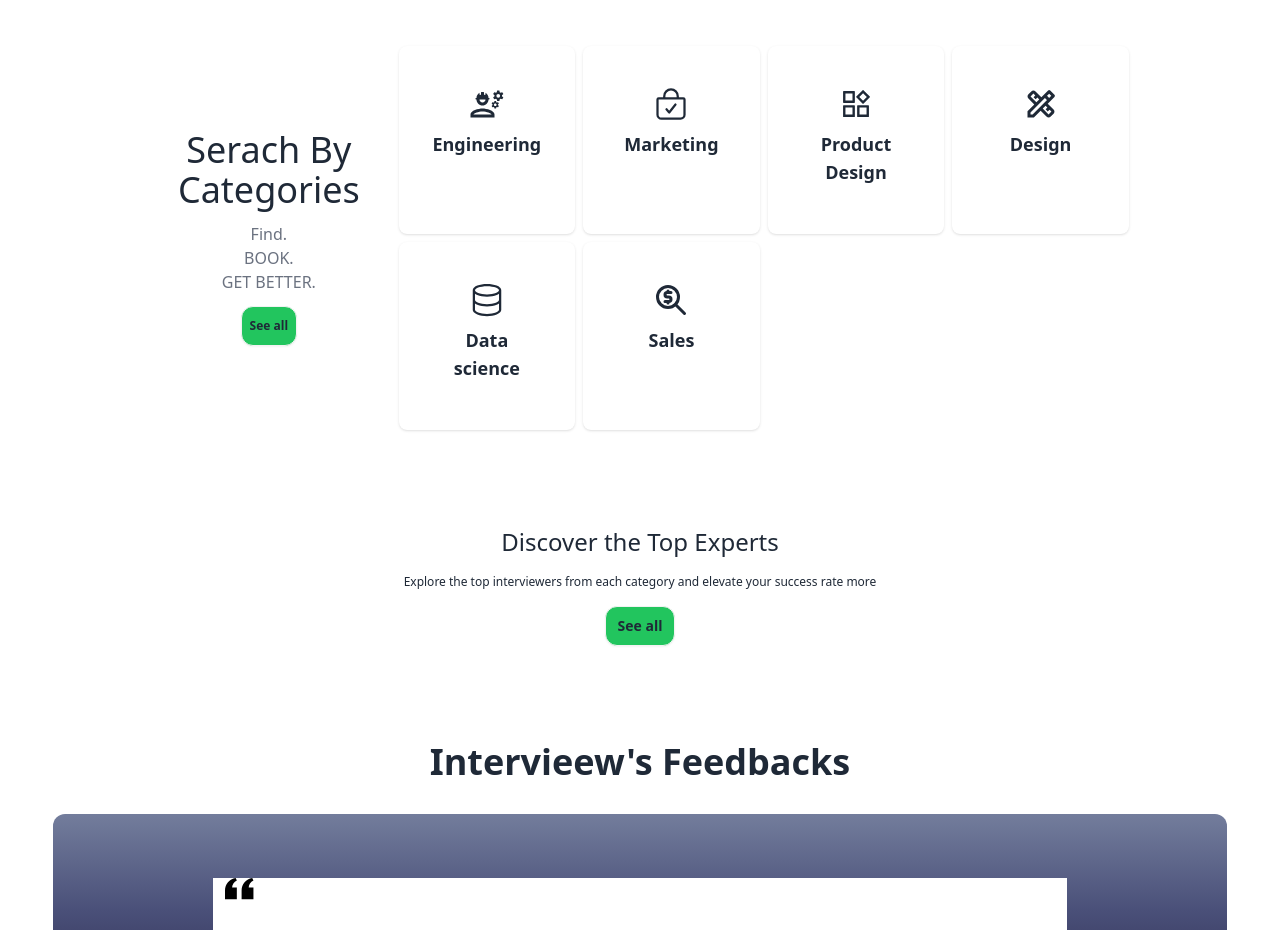
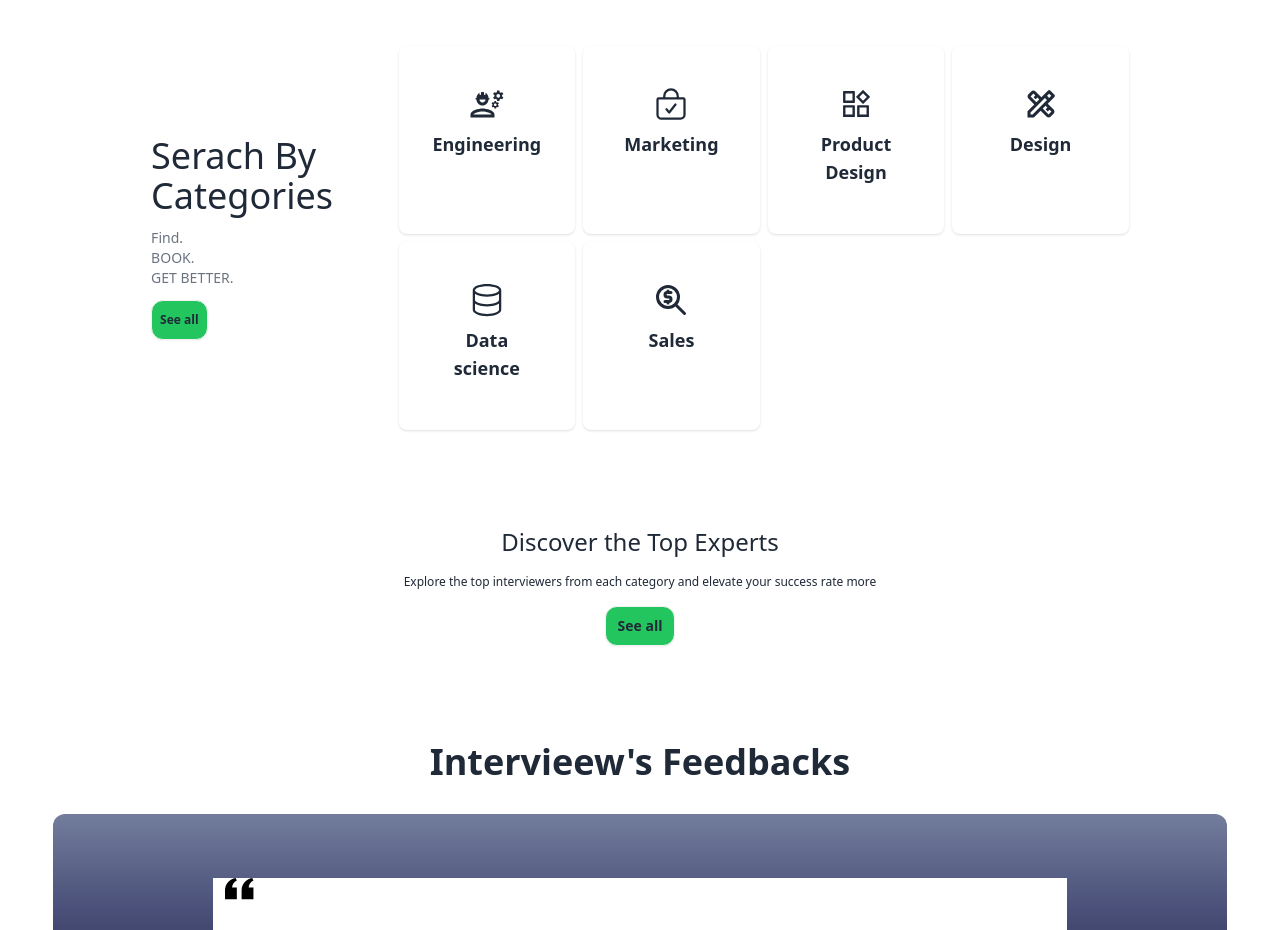
Before and after one commit to HiYasin/mocktrails-client, a React (Vite) app: page / in a window 1280 px wide. Shown: the part 1900-2830 px from the top of the page. Built offline with nearby package versions, Linux system fonts and the light colour scheme.

Commit message:
Text adjustments on the category section

```diff
--- a/src/components/Categories.jsx
+++ b/src/components/Categories.jsx
@@ -55,9 +55,9 @@ const CategoriesGrid = () => {
   return (
     <main className="container w-full md:w-10/12 my-24 mx-auto">
       <div className="grid grid-cols-12 w-full gap-3 justify-center items-center">
-        <div className="col-span-12 md:col-span-3 text-center">
-          <h3 className="font-medium text-2xl md:text-4xl text-center"> Serach By Categories</h3>
-          <p className="font-medium text-gray-500 my-3">Find. <br></br>BOOK.<br></br>GET BETTER.</p>
+        <div className="col-span-12 md:col-span-3 text-center md:text-left">
+          <h3 className="font-medium text-2xl md:text-2xl lg:text-4xl "> Serach By Categories</h3>
+          <p className="font-medium text-sm text-gray-500 my-3">Find. <br></br>BOOK.<br></br>GET BETTER.</p>
           <button className="btn btn-xs bg-green-500 rounded-xl w-fit min-h-10">
           See all
         </button>
```
